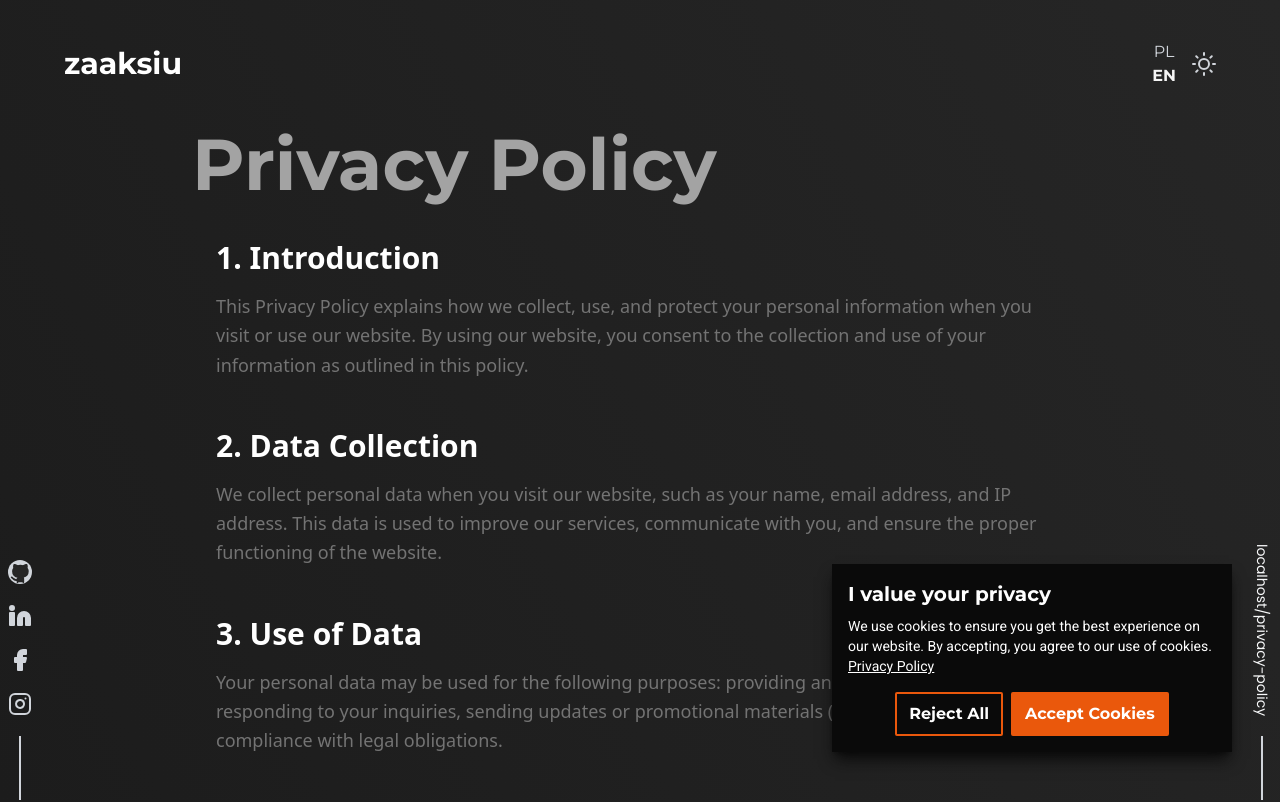
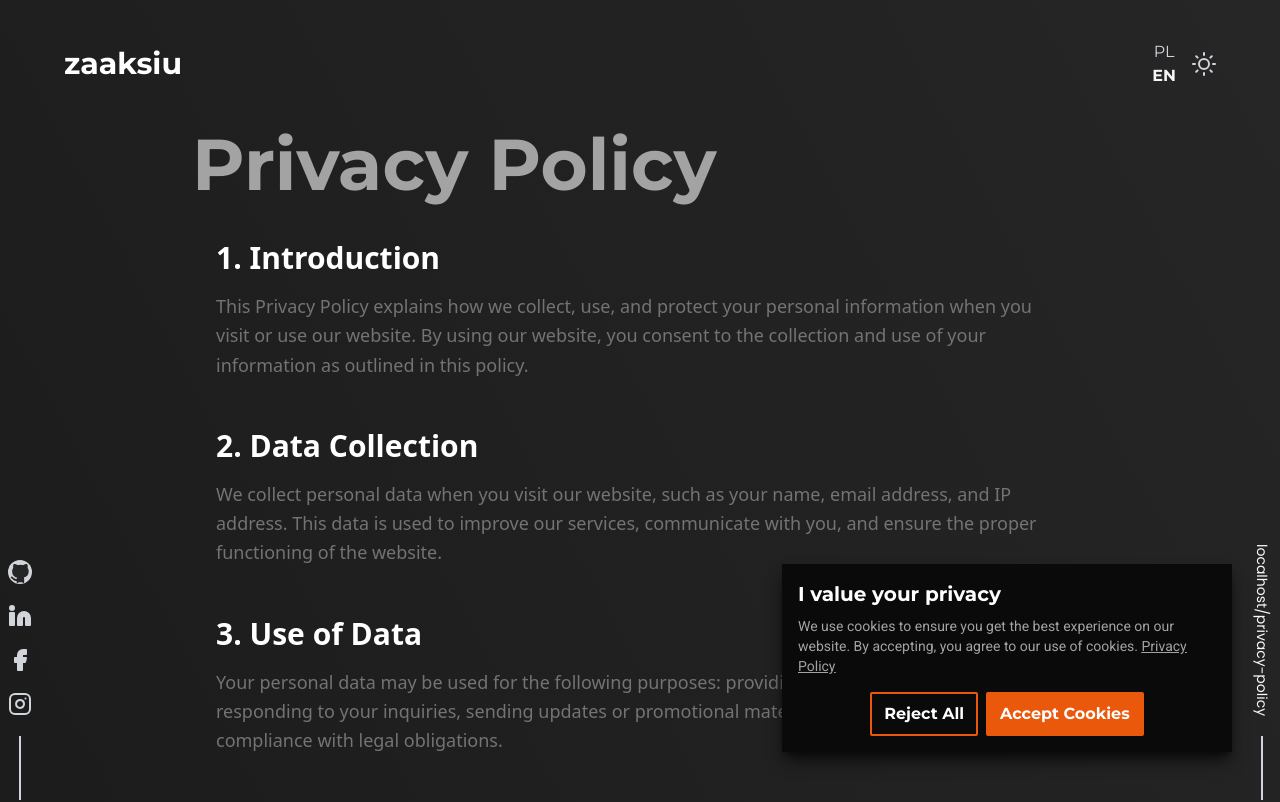
Before and after one commit to zaksiu12s/portfolio, a React (Vite) app: page /privacy-policy in a window 1280 px wide. Shown: the top 802 px of the page. Built offline with nearby package versions, Linux system fonts and the light colour scheme; no server answers; what tailwindcss-animated would draw is missing.

Commit message:
small bug fixes

```diff
--- a/package.json
+++ b/package.json
@@ -1,7 +1,7 @@
 {
   "name": "zaksiu-portfolio-website",
   "private": true,
-  "version": "1.4.0",
+  "version": "1.4.1",
   "type": "module",
   "author": {
     "name": "Maksymilian Zając",
--- a/src/PrivacyPolicy.tsx
+++ b/src/PrivacyPolicy.tsx
@@ -125,8 +125,8 @@ export default function PrivacyPolicy() {
                     </p>
                 </section>
 
-                <p className="text-center pb-12 text-neutral-400 underline" onClick={() => { setIsManageCookiesVisible(true) }}>
-                    Manage your cookies.
+                <p className="text-center pb-12 text-neutral-400 underline cursor-pointer" onClick={() => { setIsManageCookiesVisible(true) }}>
+                    {t("Manage your cookies.")}
                 </p>
             </div>
 
--- a/src/components/Poppups/CookieAccept.tsx
+++ b/src/components/Poppups/CookieAccept.tsx
@@ -1,9 +1,11 @@
 import { Dispatch, SetStateAction, useEffect, useState } from "react";
 import { HeroSectionCTA } from "../UI/HeroSectionCTA";
+import { useTranslation } from "react-i18next";
 
 export default function CookieAccept(props: {
     show?: boolean, hide?: Dispatch<SetStateAction<boolean>>
 }) {
+    const { t } = useTranslation();
     const [isVisible, setIsVisible] = useState(false);
 
     useEffect(() => {
@@ -34,14 +36,13 @@ export default function CookieAccept(props: {
 
     return (
         <>
-            {(isVisible || props.show) && <div className={"animate-slideInFromBottom fixed z-50 bottom-0 sm:bottom-12 sm:right-12 p-4 bg-neutral-950 text-white shadow-lg max-w-[400px] shadow-neutral-950 " + (isVisible && " animate-delay-1000 ")}>
-                <h1 className="text-xl font-bold font-Montserrat mb-2">I value your privacy</h1>
-                <p className="mb-4 text-sm font-Roboto">
-                    We use cookies to ensure you get the best experience on our website. By
-                    accepting, you agree to our use of cookies.{" "}
+            {(isVisible || props.show) && <div className={"animate-slideInFromBottom fixed z-50 bottom-0 sm:bottom-12 sm:right-12 p-4 bg-neutral-950 text-white shadow-lg max-w-[450px] shadow-neutral-950 " + (isVisible && " animate-delay-1000 ")}>
+                <h1 className="text-xl font-bold font-Montserrat mb-2">{t("I value your privacy")}</h1>
+                <p className="mb-4 text-sm font-Roboto text-neutral-400">
+                    {t("We use cookies to ensure you get the best experience on our website. By accepting, you agree to our use of cookies.")}{" "}
                     <span className="cursor-pointer decoration-inherit underline">
                         <a href="/privacy-policy">
-                            Privacy Policy
+                            {t("Privacy Policy")}
                         </a>
                     </span>
                 </p>
@@ -50,7 +51,7 @@ export default function CookieAccept(props: {
                     <HeroSectionCTA text="Reject All" onClick={handleRejectCookies} />
                     <HeroSectionCTA text="Accept Cookies" bgFill={true} onClick={handleAcceptCookies} />
                 </div>
-            </div>}
+            </div >}
         </>
     )
 }
--- a/src/translations/Polish.ts
+++ b/src/translations/Polish.ts
@@ -149,5 +149,10 @@ export default {
     "Sign up": "Zapisz się",
     "Max": "Maksymilian",
     "Go home": "Powrót",
-    "Oops! This page does not exist.": "Kurczaczki pieczone! Ta strona nie istnieje."
+    "Oops! This page does not exist.": "Kurczaczki pieczone! Ta strona nie istnieje.",
+    "We use cookies to ensure you get the best experience on our website. By accepting, you agree to our use of cookies.": "Używamy ciasteczek, aby zapewnić Ci najlepsze doświadczenia na naszej stronie. Akceptując, zgadzasz się na naszą politykę dotyczącą ciasteczek.",
+    "Reject All": "Usuń",
+    "Accept Cookies": "Zaakceptuj wszystkie",
+    "Manage your cookies.": "Edytuj swoje ciasteczka.",
+    "I value your privacy": "Szanuję Twoją prywatność"
 }
```
